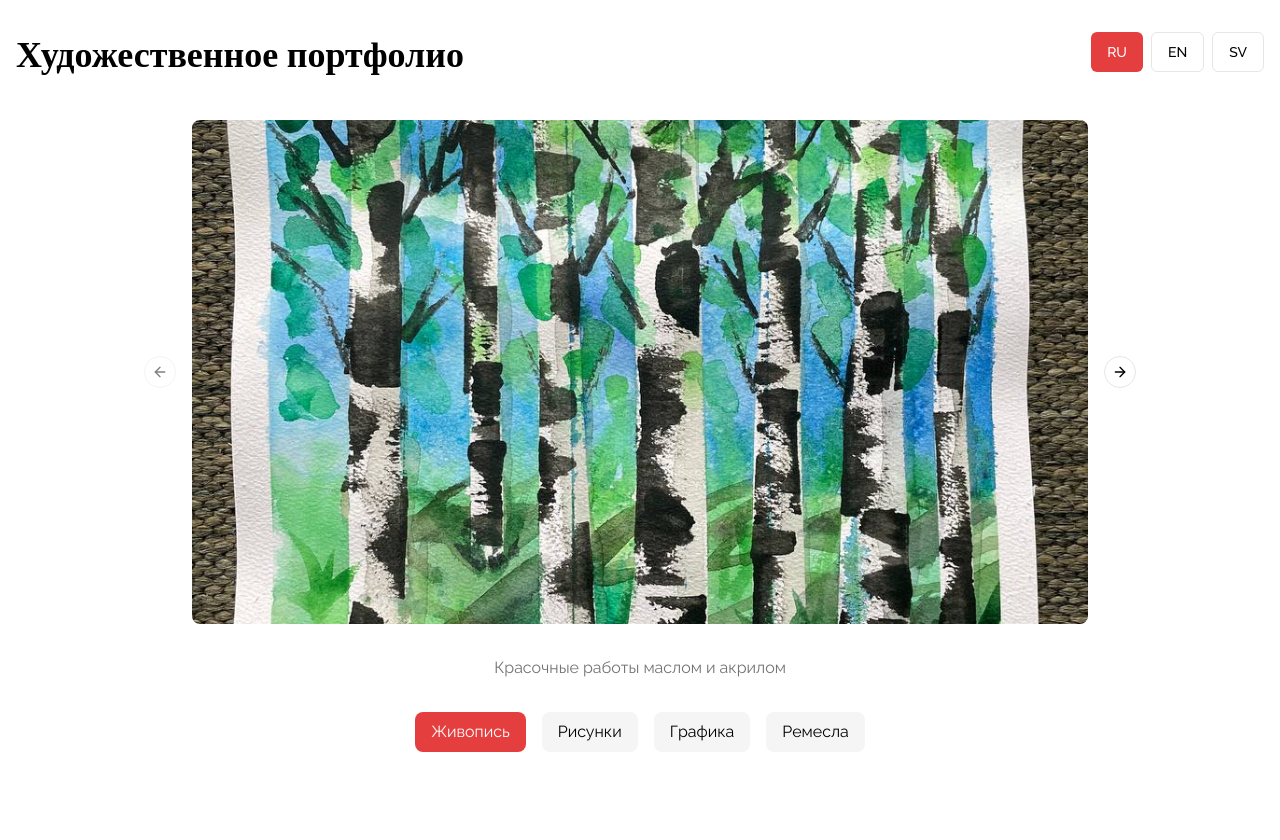
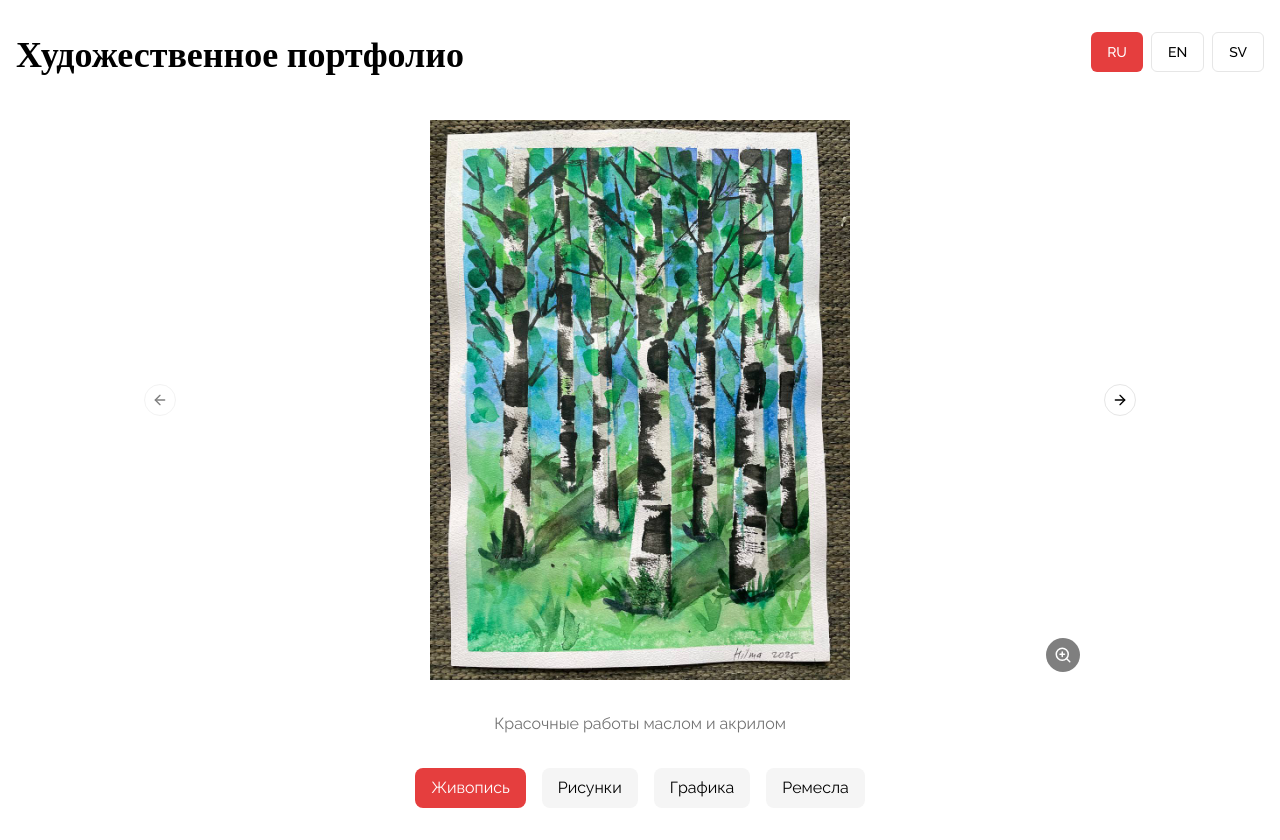
Before and after one commit to tipishev/irina, a React (Vite) app: page /portfolio/art in a window 1280 px wide. Before the commit the page ends 800 px from the top, so only its background shows below. Built offline with nearby package versions, Linux system fonts and the light colour scheme.

Commit message:
Fix: Adapt carousel to image size
Adapt carousel to image size and add fullscreen option.

```diff
--- a/src/components/Portfolio.tsx
+++ b/src/components/Portfolio.tsx
@@ -9,6 +9,9 @@ import {
 } from "@/components/ui/carousel";
 import { cn } from "@/lib/utils";
 import { LanguageSelector } from './LanguageSelector';
+import { ZoomIn, X } from "lucide-react";
+import { Dialog, DialogContent, DialogClose } from "@/components/ui/dialog";
+import { AspectRatio } from "@/components/ui/aspect-ratio";
 
 type Language = 'ru' | 'en' | 'sv';
 
@@ -40,6 +43,7 @@ interface PortfolioProps {
 
 export const Portfolio = ({ title, categories, currentLang, onLanguageChange }: PortfolioProps) => {
   const [activeCategory, setActiveCategory] = useState(categories[0]);
+  const [fullscreenImage, setFullscreenImage] = useState<string | null>(null);
 
   return (
     <div className="min-h-screen bg-background">
@@ -57,12 +61,19 @@ export const Portfolio = ({ title, categories, currentLang, onLanguageChange }:
             <CarouselContent>
               {activeCategory.images.map((image, index) => (
                 <CarouselItem key={index}>
-                  <div className="aspect-video w-full overflow-hidden rounded-lg">
+                  <div className="relative flex items-center justify-center">
                     <img
                       src={image}
                       alt={`${activeCategory.name[currentLang]} ${index + 1}`}
-                      className="w-full h-full object-cover"
+                      className="max-h-[70vh] max-w-full object-contain mx-auto"
                     />
+                    <button
+                      className="absolute bottom-2 right-2 bg-black/50 text-white p-2 rounded-full hover:bg-black/70 transition-colors"
+                      onClick={() => setFullscreenImage(image)}
+                      aria-label="View full screen"
+                    >
+                      <ZoomIn size={18} />
+                    </button>
                   </div>
                 </CarouselItem>
               ))}
@@ -93,6 +104,23 @@ export const Portfolio = ({ title, categories, currentLang, onLanguageChange }:
           </div>
         </div>
       </div>
+
+      <Dialog open={!!fullscreenImage} onOpenChange={(open) => !open && setFullscreenImage(null)}>
+        <DialogContent className="max-w-[95vw] h-[95vh] flex items-center justify-center p-0 bg-black border-none">
+          <DialogClose className="absolute top-4 right-4 z-10 rounded-full bg-black/50 text-white p-2 hover:bg-white/20 transition-colors">
+            <X size={24} />
+          </DialogClose>
+          <div className="w-full h-full flex items-center justify-center p-4">
+            {fullscreenImage && (
+              <img
+                src={fullscreenImage}
+                alt="Full screen view"
+                className="max-h-full max-w-full object-contain"
+              />
+            )}
+          </div>
+        </DialogContent>
+      </Dialog>
     </div>
   );
 };
```
